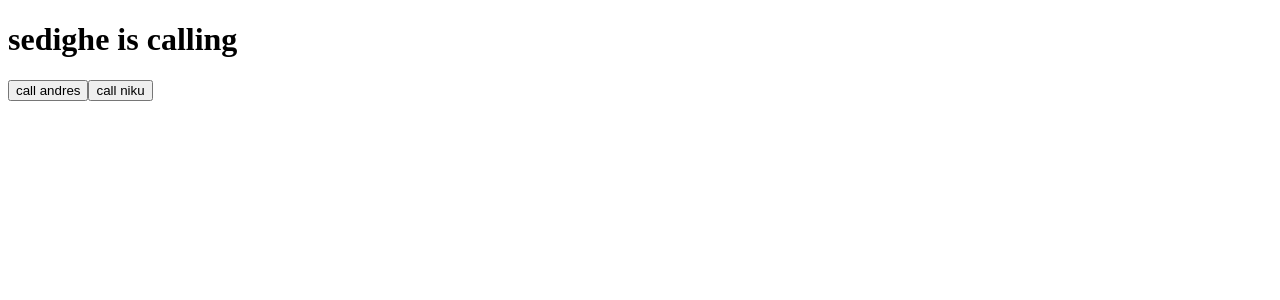
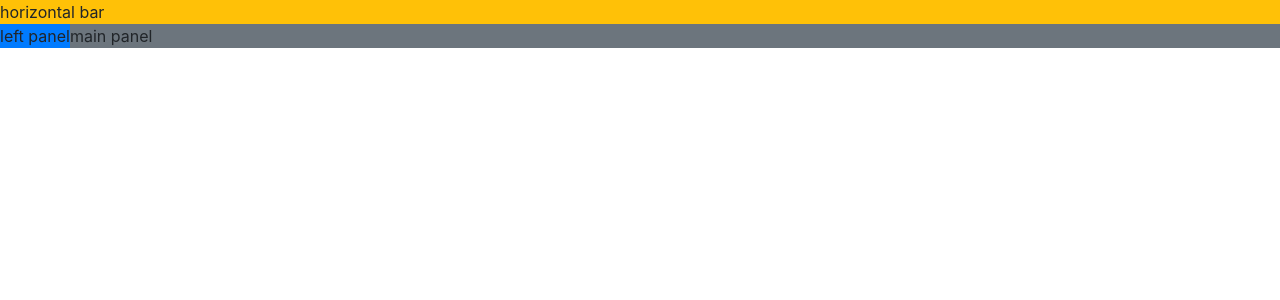
Before and after one commit to nikuhb/angular, an Angular app: page / in a window 1280 px wide. Shown: the top 300 px of the page. Built offline with nearby package versions, Linux system fonts and the light colour scheme.

Commit message:
main layout included with bootstrap

```diff
--- a/package.json
+++ b/package.json
@@ -19,6 +19,7 @@
     "@angular/platform-browser": "~10.0.6",
     "@angular/platform-browser-dynamic": "~10.0.6",
     "@angular/router": "~10.0.6",
+    "bootstrap": "^4.5.2",
     "express": "^4.17.1",
     "rxjs": "~6.5.5",
     "tslib": "^2.0.0",
--- a/src/app/app.component.html
+++ b/src/app/app.component.html
@@ -1,9 +1,7 @@
-<h1>
-  <span>sedighe is calling {{name}}</span>
-</h1>
-<button (click)="callAndres()">
-  call andres
-</button>
-<button (click)="callNiku()">
-  call niku
-</button>
+<div>
+  <div class="bg-warning"> horizontal bar </div>
+  <div class="d-flex">
+    <div class="bg-primary"> left panel </div>
+    <div class="bg-secondary flex-grow-1"> main panel </div>
+  </div>
+</div>
--- a/src/styles.scss
+++ b/src/styles.scss
@@ -1 +1,2 @@
 /* You can add global styles to this file, and also import other style files */
+@import "~bootstrap/dist/css/bootstrap.css"
```
Also changed, not shown: 1 other file (tests, documents, lock files or other folders).
